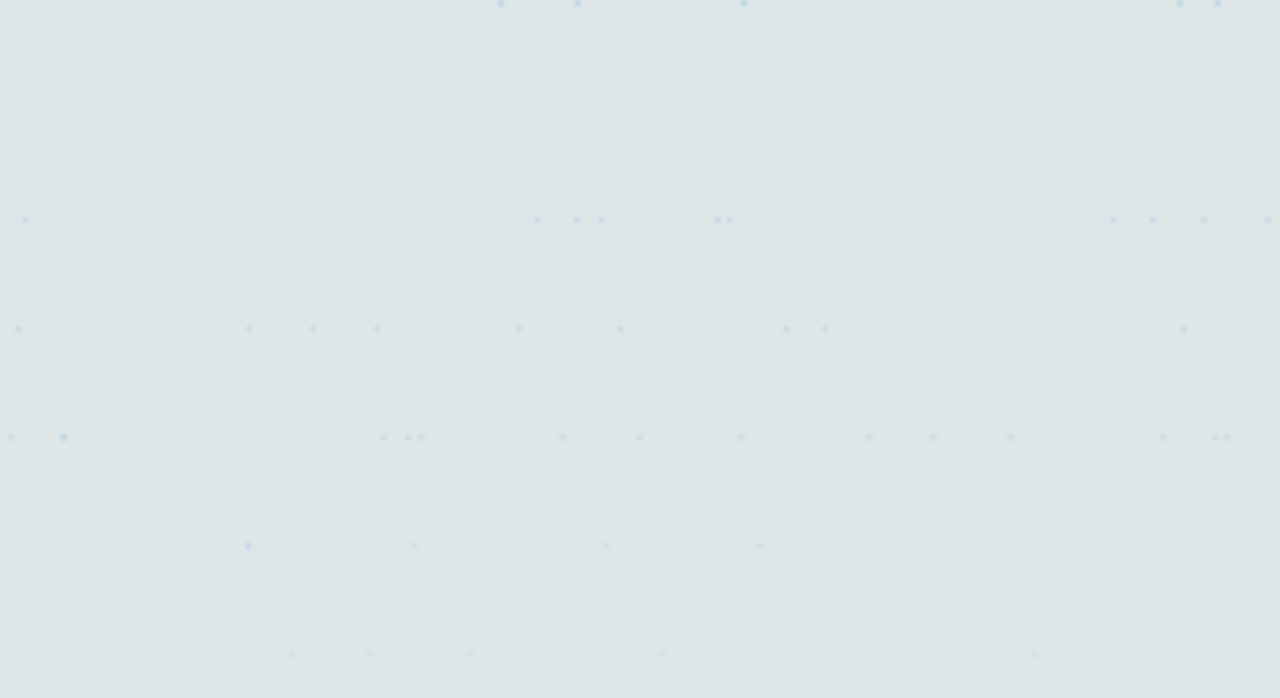
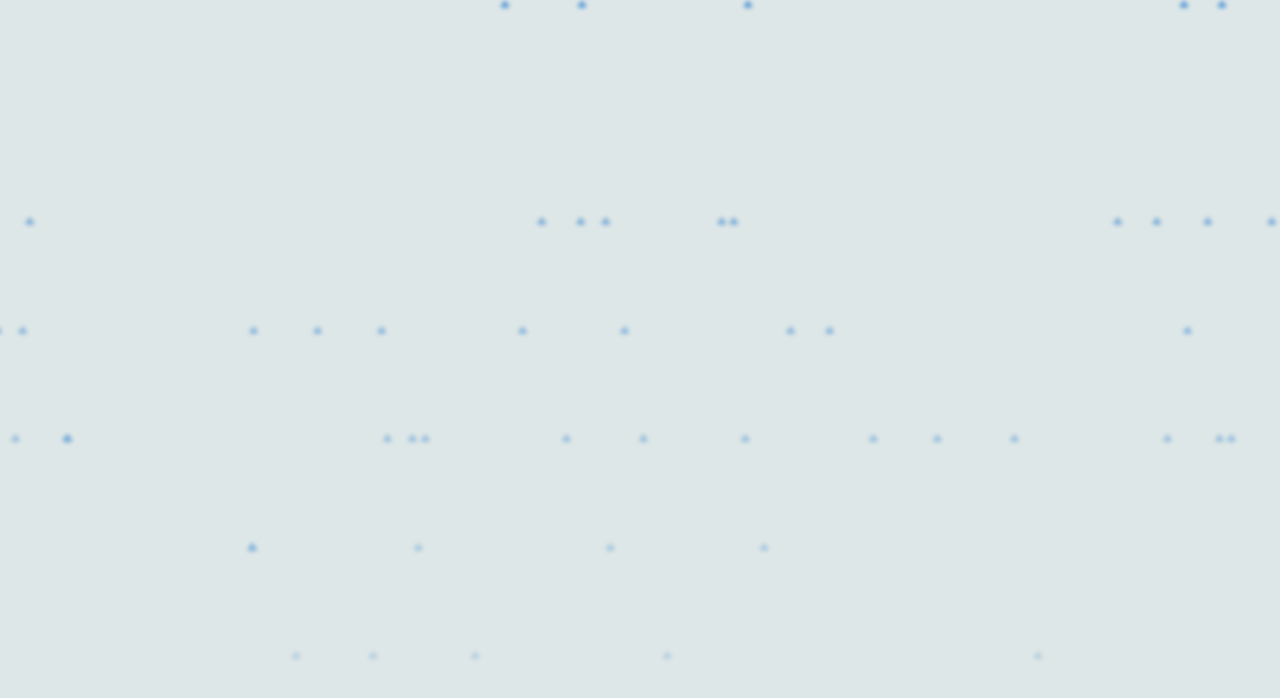
Before and after one commit to ZarmDev/Rain, a website: page index.html in a window 1280 px wide. Drawn offline with Linux system fonts and the light colour scheme.

Commit message:
Easier to see rain

```diff
--- a/rain.scss
+++ b/rain.scss
@@ -3,7 +3,7 @@ span {
   width: 0;
   height: 0;
   border-style: solid;
-  border-width: 0 2px 5px 2px;
+  border-width: 0 6px 8px 6px;
   border-color: transparent transparent rgb(90, 154, 214) transparent;
   border-radius: 80%;
   filter: blur(2px);
```
Also changed, not shown: rain.css.
